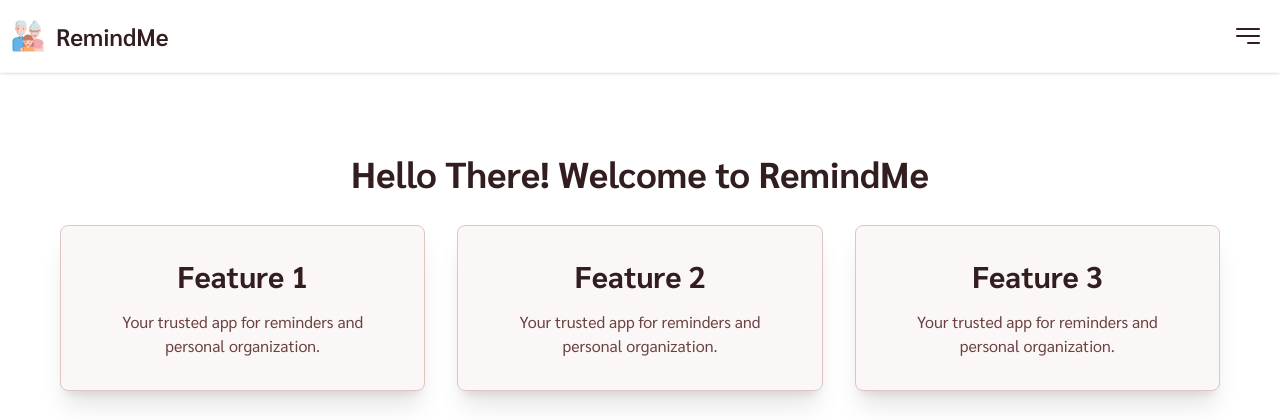
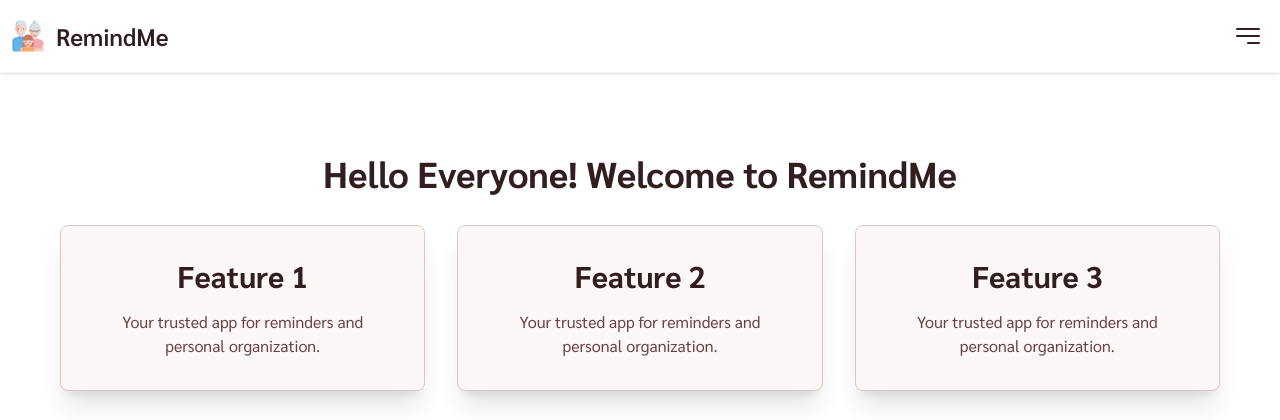
Before and after one commit to TaeTanakrit0089/DevToolProject, a Django app: page / in a window 1280 px wide. Shown: the top 420 px of the page. Run offline with Django 5.2, Linux system fonts and the light colour scheme; style sheets or scripts are compiled from the project's sources.

```diff
--- a/devtool_system/remindme/templates/index.html
+++ b/devtool_system/remindme/templates/index.html
@@ -6,7 +6,7 @@
     <div class="h-screen">
         <div class="m-3 px-12 py-8 my-12 flex items-center justify-center flex-col">
             <!-- Flex column for vertical stacking -->
-            <h1 class="text-4xl font-bold text-center mb-8">Hello There! Welcome to RemindMe</h1>
+            <h1 class="text-4xl font-bold text-center mb-8">Hello Everyone! Welcome to RemindMe</h1>
             <!-- Main heading above the cards -->
 
             <div class="flex flex-col md:flex-row space-y-4 md:space-y-0 md:space-x-8">
```
